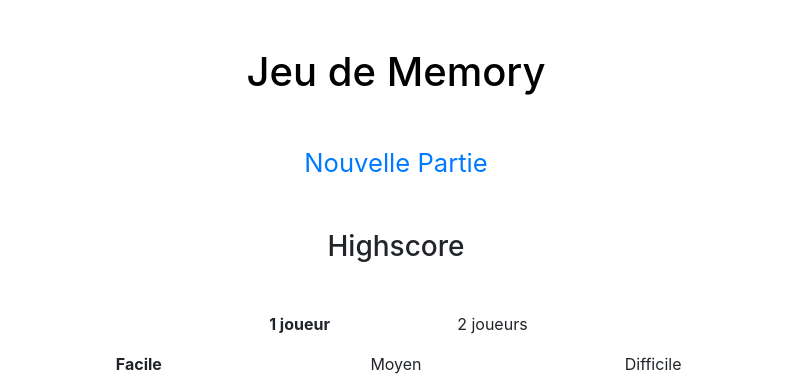
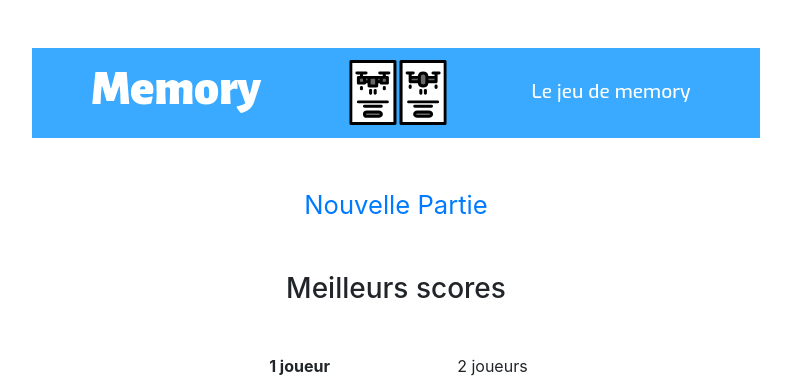
Before and after one commit to Eleven113/Memory, a Symfony app: template templates/Menu/menu.html.twig in a window 1280 px wide. Shown: the top 392 px of the page, without its empty margins (244-1035 px from the left). Run offline with Twig, Linux system fonts and the light colour scheme; the template is opened without the code that fills it, so the values that code supplies are empty; some libraries are stand-ins or nearby versions.

Commit message:
added banner

```diff
--- a/templates/Menu/menu.html.twig
+++ b/templates/Menu/menu.html.twig
@@ -9,7 +9,7 @@
     <nav>
         <div class="text-center m-5"><a href="{{ url('app_newgame') }}" class="menu-link">Nouvelle Partie</a></div>
         <div id="highscore" class="col-8 offset-2">
-            <h3 class="text-center mb-5">Highscore</h3>
+            <h3 class="text-center mb-5">Meilleurs scores</h3>
             <div id="hs_numplayers" class="m-3">
                 <span id="hs_numplayers-1" class="hs_menu col-3 text-center font-weight-bold">1 joueur</span>
                 <span id="hs_numplayers-2" class="hs_menu col-3 text-center">2 joueurs</span>
--- a/templates/layout.html.twig
+++ b/templates/layout.html.twig
@@ -13,7 +13,7 @@
     <body>
     <div class="container-fluid">
         <header>
-            <h1 class="text-center m-5"><a href="{{ url('app_menu') }}" class="header-link">Jeu de Memory</a></h1>
+            <h1 class="text-center m-5"><a href="{{ url('app_menu') }}" class="header-link"><img src="{{ asset('img/banner.png') }}"></a></h1>
         </header>
 
 
```
Also changed, not shown: public/img/banner.png (added).
